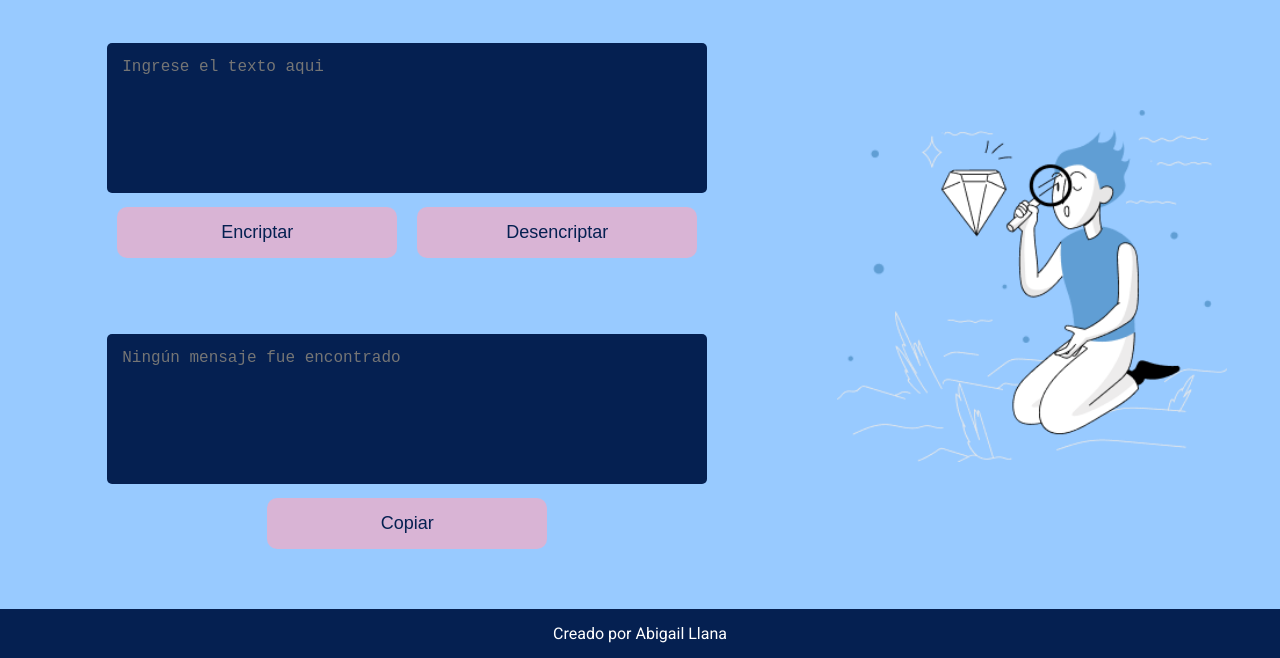
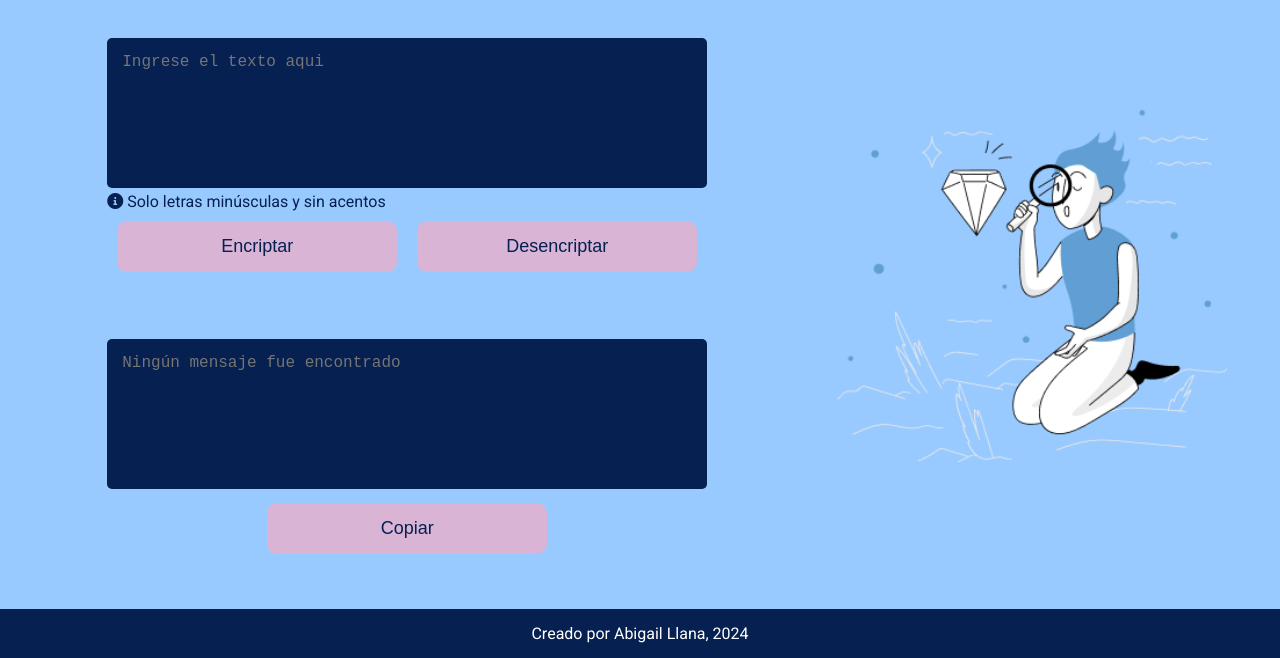
Before and after one commit to ibAbi-serendipity/encriptador-de-texto, a plain HTML site: page index.html in a window 1280 px wide. Shown: the part 142-800 px from the top of the page. Drawn offline with Linux system fonts and the light colour scheme.

Commit message:
Update index.html

```diff
--- a/index.html
+++ b/index.html
@@ -6,6 +6,7 @@
     <script src="app.js"></script>
     <title>Encriptador de texto</title>
     <link rel="stylesheet" href="style.css">
+    <link rel="stylesheet" href="https://cdnjs.cloudflare.com/ajax/libs/font-awesome/6.0.0-beta3/css/all.min.css">
 </head>
 <body>
     <header class="header">
@@ -15,6 +16,7 @@
         <section class="left">
             <section class="main__textarea">
                 <textarea class="textarea" placeholder="Ingrese el texto aqui"></textarea>
+                <p><i class="fas fa-info-circle"></i> Solo letras minúsculas y sin acentos</p>
                 <div class="main__buttons">
                     <button onclick="encrypted()" class="encrypt">Encriptar</button>
                     <button onclick="decrypted()" class="decrypt">Desencriptar</button>
@@ -32,7 +34,7 @@
         </section>
     </main>
     <footer class="footer">
-        <p>Creado por Abigail Llana</p>
+        <p>Creado por Abigail Llana, 2024</p>
     </footer>
 </body>
 </html>
```
